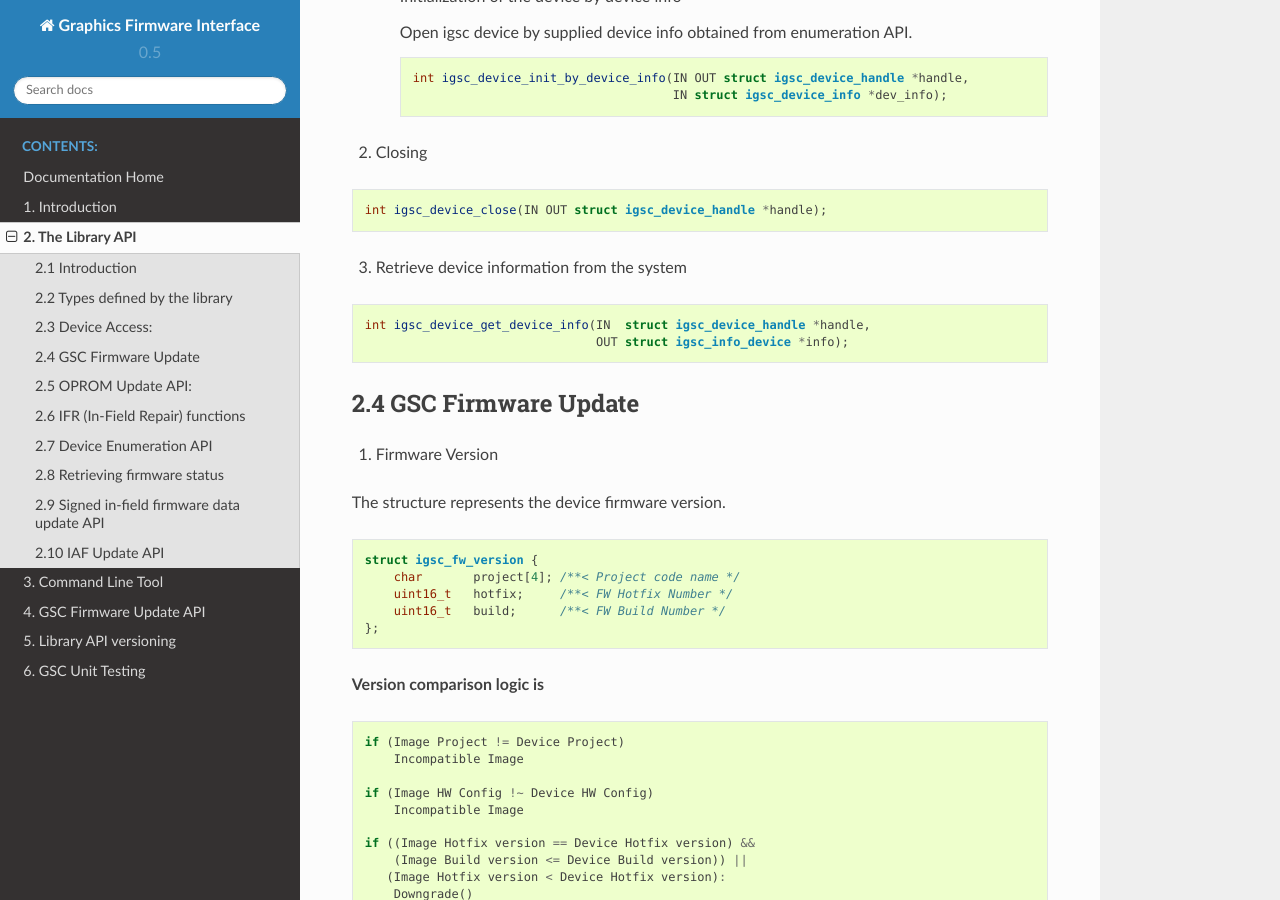
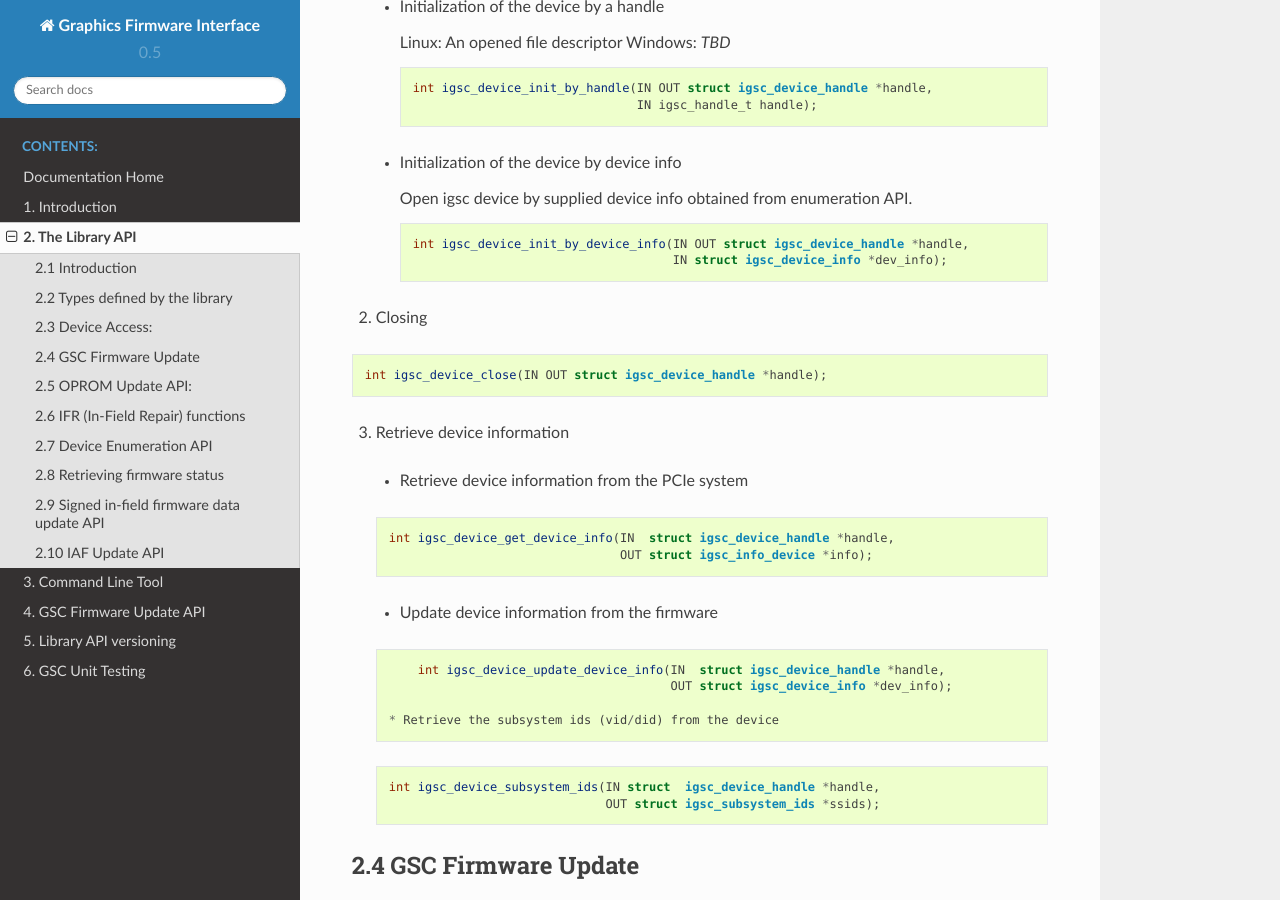
Before and after one commit to intel/igsc, a Sphinx documentation site: the page built from doc/igsc_api.rst, in a window 1280 px wide and 900 px high, scrolled down 2612 px. Built offline with Sphinx 7.4.7 and the Read the Docs theme 2.0.0, drawn with Linux system fonts in a browser that asks for light colours; formulas are drawn with MathJax 3; some of the changed text lies outside the part shown.

Commit message:
igsc: doc: add documentation of the get subsystem ids functionality
Added documentation of the get subsystem ids functionality

Signed-off-by: Vitaly Lubart <vitaly.lubart@intel.com>

```diff
--- a/doc/igsc_api.rst
+++ b/doc/igsc_api.rst
@@ -111,6 +111,15 @@ image.
        uint8_t blob[48];
    };
 
+7. Structure to store device subsystem ids
+
+.. code-block:: c
+
+   struct igsc_subsystem_ids {
+       uint16_t ssvid;
+       uint16_t ssdid;
+   };
+
 
 2.3 Device Access:
 ~~~~~~~~~~~~~~~~~~
@@ -157,12 +166,30 @@ image.
     int igsc_device_close(IN OUT struct igsc_device_handle *handle);
 
 
-3. Retrieve device information from the system
+3. Retrieve device information
 
-.. code-block:: c
+  * Retrieve device information from the PCIe system
 
-    int igsc_device_get_device_info(IN  struct igsc_device_handle *handle,
-                                    OUT struct igsc_info_device *info);
+  .. code-block:: c
+
+       int igsc_device_get_device_info(IN  struct igsc_device_handle *handle,
+                                       OUT struct igsc_info_device *info);
+
+  * Update device information from the firmware
+
+  .. code-block:: c
+
+       int igsc_device_update_device_info(IN  struct igsc_device_handle *handle,
+                                          OUT struct igsc_device_info *dev_info);
+
+   * Retrieve the subsystem ids (vid/did) from the device
+
+  .. code-block:: c
+
+       int igsc_device_subsystem_ids(IN struct  igsc_device_handle *handle,
+                                     OUT struct igsc_subsystem_ids *ssids);
+
+
 
 2.4 GSC Firmware Update
 ~~~~~~~~~~~~~~~~~~~~~~~~
```
